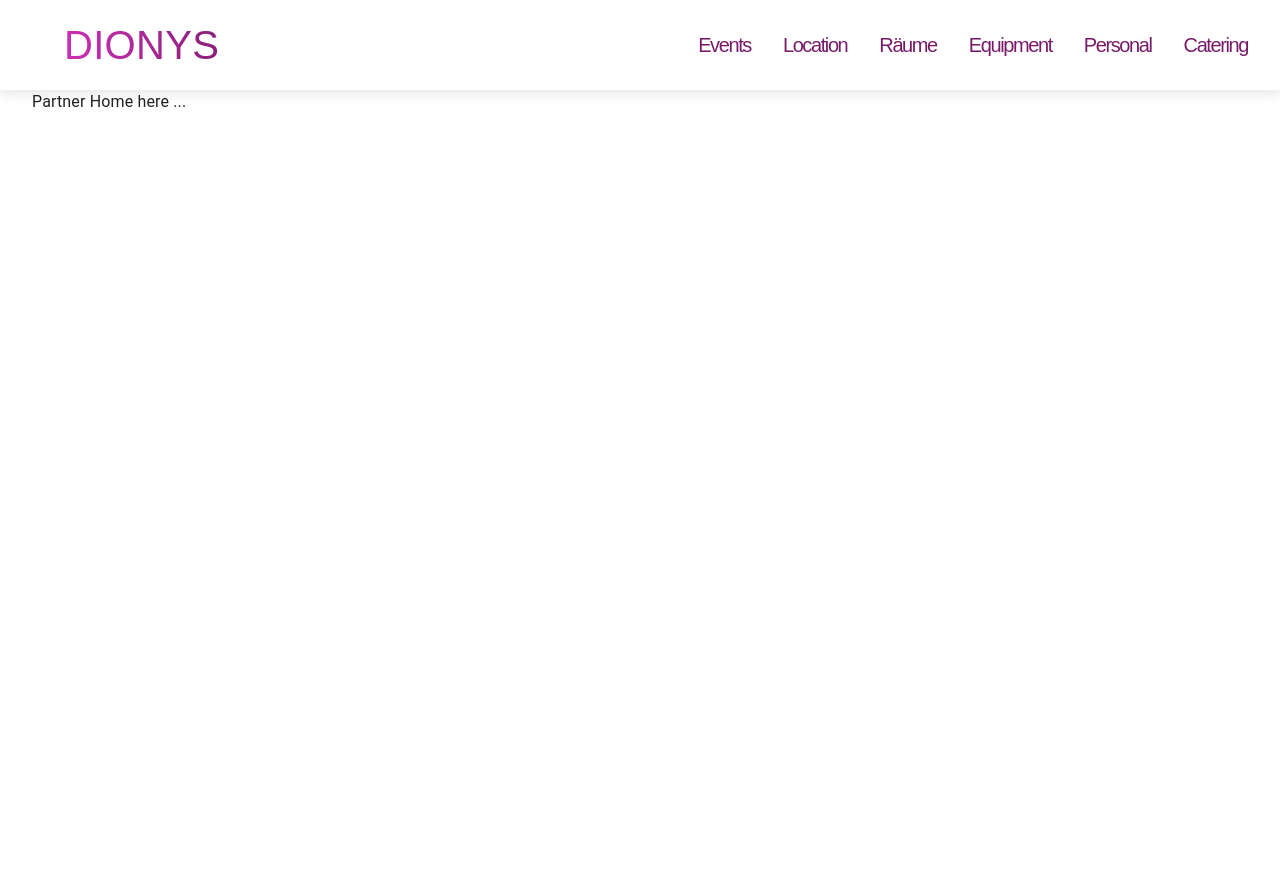
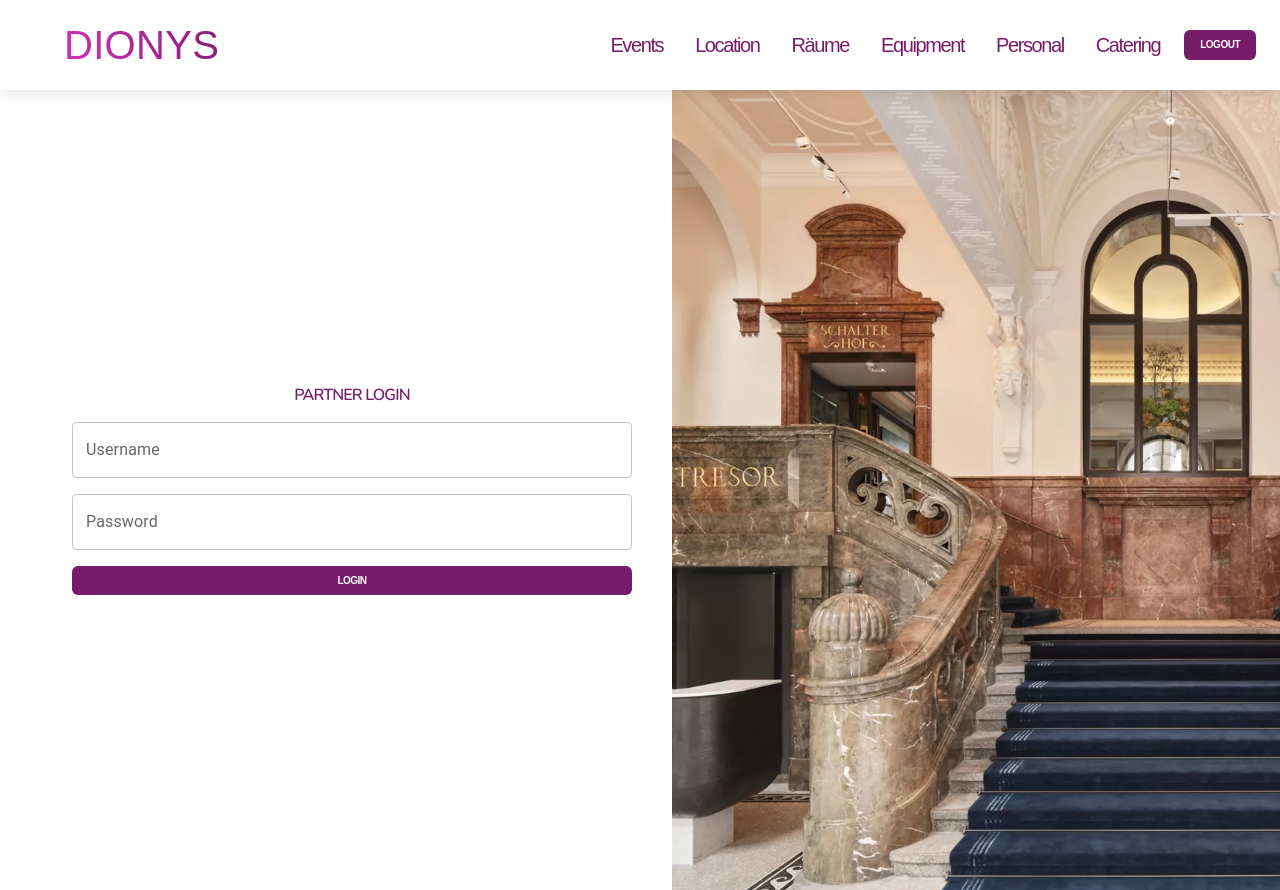
Before and after one commit to gmsnap/dionys-frontend, a Next.js app: page /partner in a window 1280 px wide. Before the commit the page ends 800 px from the top, so only its background shows below. Built offline with nearby package versions, Linux system fonts and the light colour scheme; a web font is replaced by a local one.

Commit message:
partner login (WIP)

```diff
--- a/src/components/headers/PartnerHeader.tsx
+++ b/src/components/headers/PartnerHeader.tsx
@@ -7,17 +7,20 @@ import {
     IconButton,
     Menu,
     MenuItem as MuiMenuItem,
-    useMediaQuery
+    useMediaQuery,
+    Button
 } from '@mui/material';
 import { FC, useState } from 'react';
 import { usePathname } from 'next/navigation';
 import router from 'next/router';
 import { MenuIcon } from 'lucide-react';
 import MenuItem from '../MenuItem';
+import useStore from '@/stores/partnerStore';
 
 const Header: FC = () => {
     const theme = useTheme();
     const pathname = usePathname();
+    const { setPartnerUser } = useStore(); // Access logout function from the store
 
     const [anchorEl, setAnchorEl] = useState<null | HTMLElement>(null);
     const isMobile = useMediaQuery(theme.breakpoints.down('md'));
@@ -32,12 +35,7 @@ const Header: FC = () => {
     ];
 
     const isItemSelected = (link: string): boolean => {
-        // Exact match for home page
-        if (link === '/' && pathname === '/') {
-            return true;
-        }
-        // For other pages, check if pathname starts with the link
-        // This handles potential subpages (e.g., /locations/specific-location)
+        if (link === '/' && pathname === '/') return true;
         return link !== '/' && pathname?.startsWith(link);
     };
 
@@ -49,10 +47,16 @@ const Header: FC = () => {
         setAnchorEl(null);
     };
 
+    const handleLogout = () => {
+        setPartnerUser(null); // Clear user data from store
+        router.push('/partner'); // Redirect to login page
+    };
+
     return (
         <AppBar
             position="fixed"
-            sx={{ backgroundColor: '#ffffff', boxShadow: '0px 4px 12px rgba(0, 0, 0, 0.1)' }}>
+            sx={{ backgroundColor: '#ffffff', boxShadow: '0px 4px 12px rgba(0, 0, 0, 0.1)' }}
+        >
             <Toolbar
                 sx={{
                     display: 'flex',
@@ -122,10 +126,12 @@ const Header: FC = () => {
                                         {item.label}
                                     </MuiMenuItem>
                                 ))}
+                                <MuiMenuItem onClick={handleLogout}>Logout</MuiMenuItem>
                             </Menu>
                         </>
                     ) : (
-                        menuItems.map((item, index) => (
+                        <>
+                            {menuItems.map((item, index) => (
                                 <MenuItem
                                     key={index}
                                     href={item.link}
@@ -133,7 +139,19 @@ const Header: FC = () => {
                                 >
                                     {item.label}
                                 </MenuItem>
-                        ))
+                            ))}
+                            <Button
+                                variant="contained"
+                                color="primary"
+                                onClick={handleLogout}
+                                sx={{
+                                    backgroundColor: theme.palette.customColors.pink.dark,
+                                    color: '#fff',
+                                }}
+                            >
+                                Logout
+                            </Button>
+                        </>
                     )}
                 </Box>
             </Toolbar>
--- /dev/null
+++ b/src/features/partners/PartnerLoginForm.tsx
@@ -0,0 +1,104 @@
+"use client";
+
+import React, { useState, useEffect } from "react";
+import { Alert, Box, Button, TextField, Typography } from "@mui/material";
+import { PartnerUserModel } from "@/models/PartnerUserModel";
+import useStore from '@/stores/partnerStore';
+
+const PartnerLoginForm: React.FC<{}> = ({
+
+}) => {
+    const [username, setUsername] = useState("");
+    const [password, setPassword] = useState("");
+    const [isLoading, setIsLoading] = useState(false);
+    const [error, setError] = useState("");
+    const { partnerUser, setPartnerUser } = useStore();
+
+    const handleLogin = async () => {
+        setIsLoading(true);
+        setError("");
+
+        try {
+            const response = await fetch(`${process.env.NEXT_PUBLIC_API_URL}/partner-users/login`, {
+                method: "POST",
+                headers: { "Content-Type": "application/json" },
+                body: JSON.stringify({ username, password }),
+            });
+
+            if (!response.ok) {
+                throw new Error("Invalid username or password");
+            }
+
+            const result = await response.json();
+            setPartnerUser(result.user);
+        } catch (err) {
+            if (err instanceof Error) {
+                setError(err.message);
+            } else {
+                setError("An unknown error occurred");
+            }
+        } finally {
+            setIsLoading(false);
+        }
+    };
+
+    const handleLogout = () => {
+        setPartnerUser(null);
+    };
+
+    return (
+        <Box sx={{ textAlign: "center", p: 4 }}>
+            {partnerUser ? (
+                <>
+                    <Typography variant="h3">
+                        {partnerUser.givenName} {partnerUser.familyName}
+                    </Typography>
+                    <Typography variant="h5">{partnerUser.company}</Typography>
+                    <Button
+                        variant="contained"
+                        color="primary"
+                        sx={{ marginTop: 2 }}
+                        onClick={handleLogout}
+                    >
+                        Logout
+                    </Button>
+                </>
+            ) : (
+                <>
+                    <Typography variant="h5" mb={2} sx={{ textTransform: "uppercase" }}>
+                        Partner Login
+                    </Typography>
+                    {error && <Alert severity="error" sx={{ mb: 2 }}>{error}</Alert>}
+                    <TextField
+                        label="Username"
+                        variant="outlined"
+                        fullWidth
+                        value={username}
+                        onChange={(e) => setUsername(e.target.value)}
+                        sx={{ mb: 2 }}
+                    />
+                    <TextField
+                        label="Password"
+                        type="password"
+                        variant="outlined"
+                        fullWidth
+                        value={password}
+                        onChange={(e) => setPassword(e.target.value)}
+                        sx={{ mb: 2 }}
+                    />
+                    <Button
+                        variant="contained"
+                        color="primary"
+                        fullWidth
+                        onClick={handleLogin}
+                        disabled={isLoading}
+                    >
+                        {isLoading ? "Logging in..." : "Login"}
+                    </Button>
+                </>
+            )}
+        </Box>
+    );
+};
+
+export default PartnerLoginForm;
--- a/src/models/LocationModel.tsx
+++ b/src/models/LocationModel.tsx
@@ -7,6 +7,7 @@ export interface GeoLocation {
 
 export interface LocationModel {
     id: number;
+    partnerId: number;
     title: string;
     city: string;
     area: string;
--- /dev/null
+++ b/src/models/PartnerUserModel.tsx
@@ -0,0 +1,15 @@
+import { LocationModel } from "./LocationModel";
+
+export interface PartnerUserModel {
+    id: number;
+    cognitoSub: string;
+    email: string;
+    givenName: string;
+    familyName: string;
+    company: string;
+    companyRegistrationNumber: string;
+    companyTaxId: string;
+    createdAt: Date;
+    updatedAt: Date;
+    locations: LocationModel[] | null;
+}
--- a/src/pages/index.tsx
+++ b/src/pages/index.tsx
@@ -8,7 +8,7 @@ const Home: NextPageWithLayout = () => {
 
   return (
     <Box pt={3} className="gradient-background" sx={{ height: '100vh' }}>
-      <Typography variant="h2" textAlign="center" sx={{ mb: 4 }}>Home</Typography>
+      <Typography variant="h2" textAlign="center" sx={{ mt: 4 }}>Home (tbd)</Typography>
       <Box textAlign={'center'} mt={10}>
         <Button
           href='/locations'
--- a/src/pages/partner/index.tsx
+++ b/src/pages/partner/index.tsx
@@ -3,11 +3,45 @@ import PartnerLayout from '@/layouts/PartnerLayout';
 import type { NextPageWithLayout } from '@/types/page';
 import { Box, Typography } from '@mui/material';
 import CreateLocationForm from '@/features/partners/CreateLocationForm';
+import PartnerLoginForm from '@/features/partners/PartnerLoginForm';
 
 const ClientHome: NextPageWithLayout = () => {
     return (
-        <Box>
-            <Typography>Partner Home here ...</Typography>
+        <Box
+            display="flex"
+            flexDirection="row"
+            width="100vw"
+            height="100vh"
+        >
+            <Box
+                sx={{
+                    flexBasis: '50%',
+                    height: '100%',
+                    display: 'flex',
+                    justifyContent: 'center',
+                    alignItems: 'center',
+                }}
+            >
+                <PartnerLoginForm />
+            </Box>
+            <Box
+                sx={{
+                    flexBasis: '50%',
+                    height: '100%',
+                    overflow: 'hidden',
+                }}
+            >
+                <Box
+                    component="img"
+                    sx={{
+                        width: '100%',
+                        height: '100%',
+                        objectFit: 'cover',
+                    }}
+                    src="/login.png"
+                    alt="Login Image"
+                />
+            </Box>
         </Box>
     );
 };
--- a/src/pages/partner/location/index.tsx
+++ b/src/pages/partner/location/index.tsx
@@ -8,7 +8,7 @@ import PartnerContentLayout from '@/layouts/PartnerContentLayout';
 const PartnerPage: NextPageWithLayout = () => {
     return (
         <Box>
-            <CreateLocationForm locationId='10' />
+            <CreateLocationForm />
         </Box>
     );
 };
--- /dev/null
+++ b/src/stores/partnerStore.ts
@@ -0,0 +1,28 @@
+import { create } from 'zustand';
+import { persist } from 'zustand/middleware';
+import { PartnerUserModel } from '@/models/PartnerUserModel';
+import { LocationModel } from '@/models/LocationModel';
+
+interface StoreState {
+    partnerUser: PartnerUserModel | null;
+    partnerLocation: LocationModel | null;
+    setPartnerUser: (partnerUser: PartnerUserModel | null) => void;
+    setPartnerLocation: (partnerLocation: LocationModel | null) => void;
+}
+
+const useStore = create<StoreState>()(
+    persist(
+        (set) => ({
+            partnerUser: null,
+            partnerLocation: null,
+            setPartnerUser: (partnerUser) => set({ partnerUser }),
+            setPartnerLocation: (partnerLocation) => set({ partnerLocation }),
+        }),
+        {
+            // unique name for local storage
+            name: 'partner',
+        }
+    )
+);
+
+export default useStore;
--- a/src/types/geolocation.d.ts
+++ b/src/types/geolocation.d.ts
@@ -1,7 +1,7 @@
 // GeoLocation type
 export type GeoLocation = {
-    type: 'Point'; // Enforce GeoJSON "Point" type
-    coordinates: [number, number]; // Latitude and Longitude as a tuple
+    lat: number;
+    lng: number;
 };
 
 // CreateLocationResponse type
```
Also changed, not shown: src/features/partners/CreateLocationForm.tsx (+16 -13 lines), public/login.png (added). Lines whose indentation alone changed are shown as unchanged.
